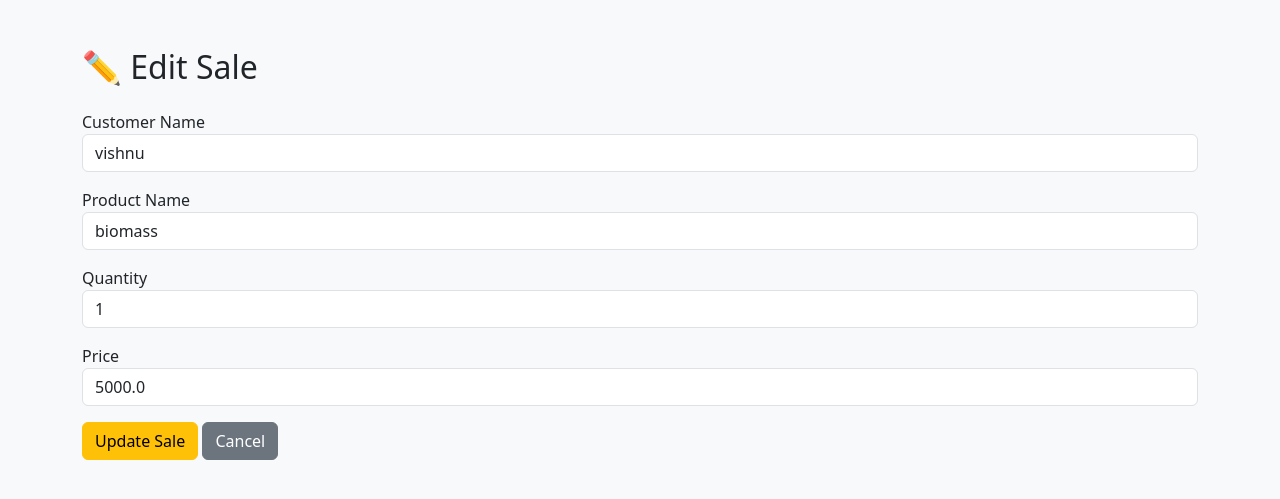
After one commit to vishnubishnoipython/AI-Business-Manager, a Flask app: page /edit-sale/2 in a window 1280 px wide. The commit adds this page. Shown: the top 499 px of the page. Run offline with Flask 3, Linux system fonts and the light colour scheme; data comes from the database, SQL or seed files in the repository; both versions use the stored data as it was after the commit.

Commit message:
Completed Sales CRUD Module

```diff
--- a/app.py
+++ b/app.py
@@ -1,5 +1,12 @@
 from flask import Flask, render_template, request
-from database.db import create_database, save_sale, get_all_sales
+from database.db import (
+    create_database,
+    save_sale,
+    get_all_sales,
+    get_sale_by_id,
+    update_sale,
+    delete_sale
+    )
 
 app = Flask(__name__)
 
@@ -45,7 +52,37 @@ def view_sales():
     sales = get_all_sales()
 
     return render_template("view_sales.html", sales=sales)
+@app.route("/edit-sale/<int:sale_id>", methods=["GET", "POST"])
+def edit_sale(sale_id):
 
+    sale = get_sale_by_id(sale_id)
 
+    if request.method == "POST":
+        customer = request.form["customer"]
+        product = request.form["product"]
+        quantity = request.form["quantity"]
+        price = request.form["price"]
+
+        update_sale(sale_id, customer, product, quantity, price)
+
+        return """
+        <h2>Sale Updated Successfully ✅</h2>
+        <br>
+        <a href="/view-sales">Back to View Sales</a>
+        """
+
+    return render_template("edit_sale.html", sale=sale)
+@app.route("/delete-sale/<int:sale_id>")
+def delete_sale_route(sale_id):
+
+    delete_sale(sale_id)
+
+    return """
+    <h2>Sale Deleted Successfully ✅</h2>
+
+    <br>
+
+    <a href="/view-sales">Back to View Sales</a>
+    """
 if __name__ == "__main__":
     app.run(debug=True)
--- a/database/db.py
+++ b/database/db.py
@@ -44,3 +44,39 @@ def get_all_sales():
     conn.close()
 
     return rows
+
+
+def get_sale_by_id(sale_id):
+    conn = sqlite3.connect(DATABASE_NAME)
+    cursor = conn.cursor()
+
+    cursor.execute("SELECT * FROM sales WHERE id = ?", (sale_id,))
+    sale = cursor.fetchone()
+
+    conn.close()
+
+    return sale
+
+
+def update_sale(sale_id, customer, product, quantity, price):
+    conn = sqlite3.connect(DATABASE_NAME)
+    cursor = conn.cursor()
+
+    cursor.execute("""
+        UPDATE sales
+        SET customer=?, product=?, quantity=?, price=?
+        WHERE id=?
+    """, (customer, product, quantity, price, sale_id))
+
+    conn.commit()
+    conn.close()
+
+
+def delete_sale(sale_id):
+    conn = sqlite3.connect(DATABASE_NAME)
+    cursor = conn.cursor()
+
+    cursor.execute("DELETE FROM sales WHERE id = ?", (sale_id,))
+
+    conn.commit()
+    conn.close()
--- /dev/null
+++ b/templates/edit_sale.html
@@ -0,0 +1,51 @@
+<!DOCTYPE html>
+<html>
+
+<head>
+    <title>Edit Sale</title>
+
+    <link href="https://cdn.jsdelivr.net/npm/bootstrap@5.3.7/dist/css/bootstrap.min.css" rel="stylesheet">
+</head>
+
+<body class="bg-light">
+
+<div class="container mt-5">
+
+<h2 class="mb-4">✏️ Edit Sale</h2>
+
+<form method="POST">
+
+<div class="mb-3">
+<label>Customer Name</label>
+<input type="text" name="customer" class="form-control" value="{{ sale[1] }}" required>
+</div>
+
+<div class="mb-3">
+<label>Product Name</label>
+<input type="text" name="product" class="form-control" value="{{ sale[2] }}" required>
+</div>
+
+<div class="mb-3">
+<label>Quantity</label>
+<input type="number" name="quantity" class="form-control" value="{{ sale[3] }}" required>
+</div>
+
+<div class="mb-3">
+<label>Price</label>
+<input type="number" name="price" class="form-control" value="{{ sale[4] }}" required>
+</div>
+
+<button class="btn btn-warning">
+Update Sale
+</button>
+
+<a href="/view-sales" class="btn btn-secondary">
+Cancel
+</a>
+
+</form>
+
+</div>
+
+</body>
+</html>
```
Also changed, not shown: templates/view_sales.html (+11 -0 lines), database/business.db.
